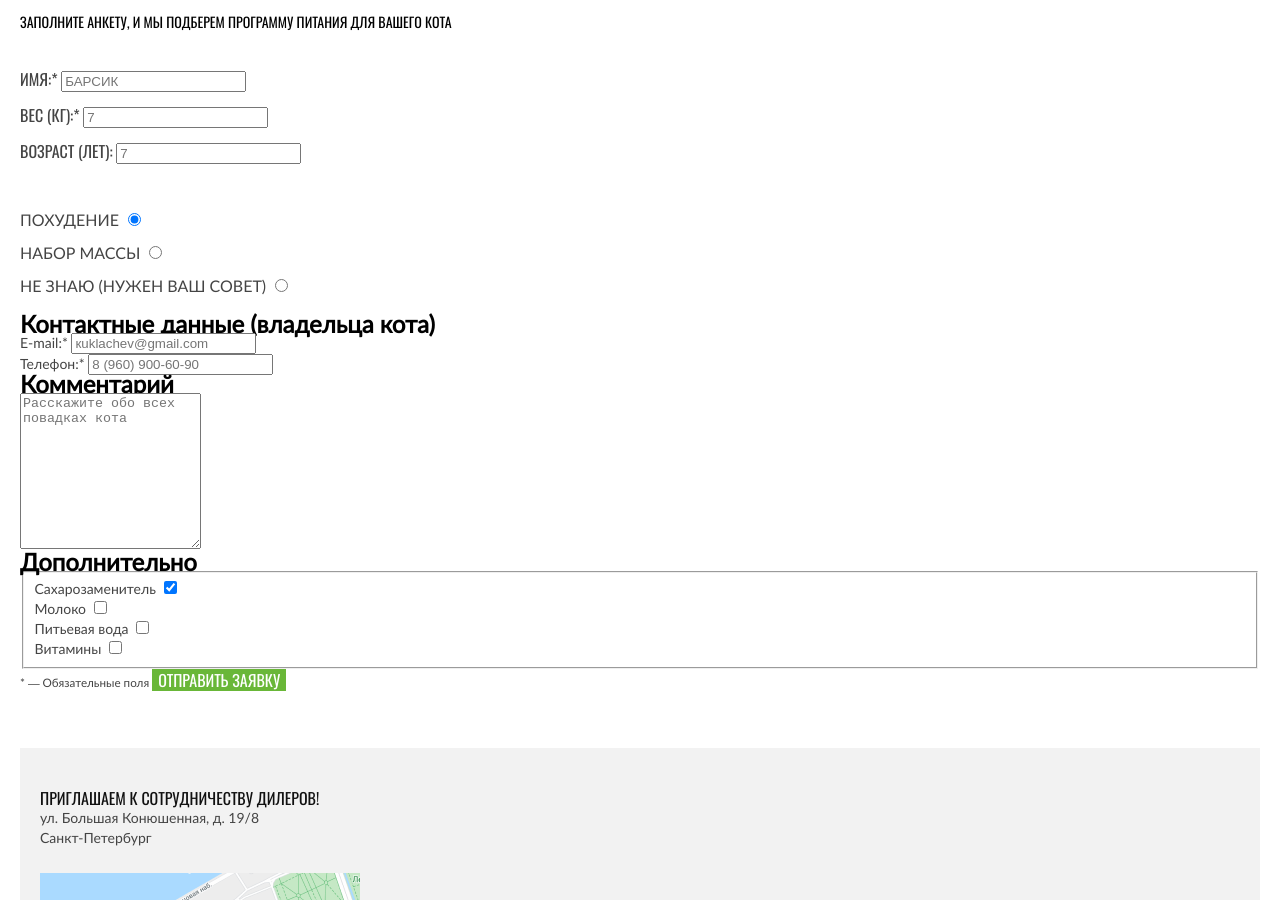
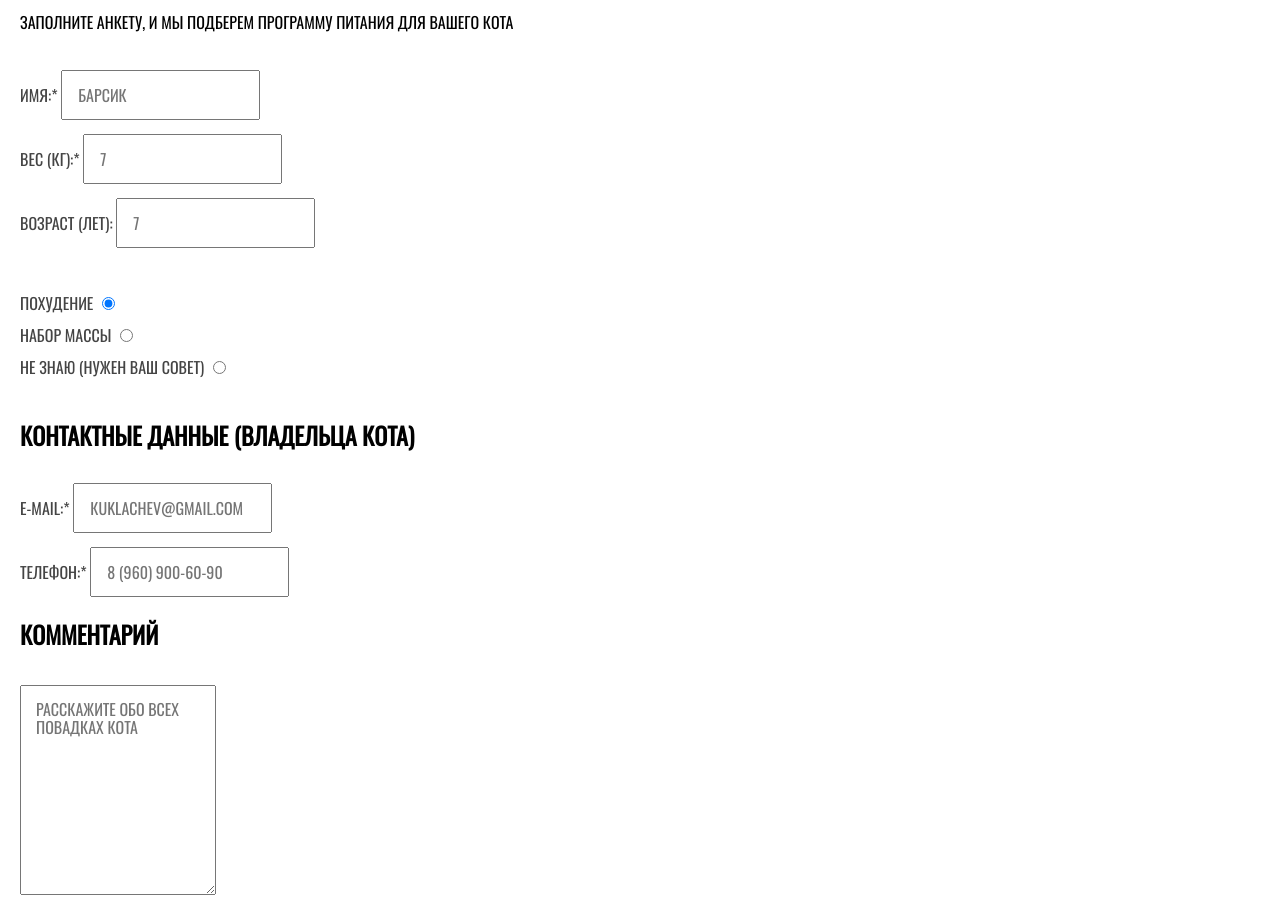
Before and after one commit to htmlacademy-adaptive/2305285-cat-energy-1, a plain HTML site: page source/form.html in a window 1280 px wide. Shown: the part 238-1138 px from the top of the page. Drawn offline with nearby package versions, Linux system fonts and the light colour scheme; files that its build step writes are made by us from their sources.

Commit message:
Работает с стилизацией страницы формы

```diff
--- a/source/form.html
+++ b/source/form.html
@@ -46,17 +46,17 @@
             <div class="program-selection__field-form field-form">
               <p class="field-form__name">
                 <label class="field-form__label" for="field-form__name">Имя:*</label>
-                <input class="field-form__input" type="text" id="field-form__name" name="name" placeholder="Барсик"
+                <input class="field-form__input input" type="text" id="field-form__name" name="name" placeholder="Барсик"
                   required>
               </p>
               <p class="field-form__weight">
                 <label class="field-form__label" for="field-form__weight">Вес (кг):*</label>
-                <input class="field-form__input" type="number" step="0.5" min="1" id="field-form__weight" name="weight"
+                <input class="field-form__input input" type="number" step="0.5" min="1" id="field-form__weight" name="weight"
                   placeholder="7" required>
               </p>
               <p class="field-form__age">
                 <label class="field-form__label" for="field-form__age">Возраст (лет):</label>
-                <input class="field-form__input" type="number" step="1" min="1" id="field-form__age" name="age"
+                <input class="field-form__input input" type="number" step="1" min="1" id="field-form__age" name="age"
                   placeholder="7">
               </p>
             </div>
@@ -86,19 +86,19 @@
             <h3 class="owner__title subtitle">Контактные данные (владельца кота)</h3>
             <p class="owner__email">
               <label class="owner__label" for="owner__email">E-mail:*</label>
-              <input class="owner__input email-icon" type="email" id="owner__email" name="email"
+              <input class="owner__input email-icon input" type="email" id="owner__email" name="email"
                 placeholder="кuklachev@gmail.com" required>
             </p>
             <p class="owner__phone">
               <label class="owner__label" for="owner__phone">Телефон:*</label>
-              <input class="owner__phone phone-icon" type="tel" id="owner__phone" name="phone"
+              <input class="owner__phone phone-icon input" type="tel" id="owner__phone" name="phone"
                 placeholder="8 (960) 900-60-90" required>
             </p>
           </div>
 
           <div class="program-selection__comment comment">
             <h3 class="comment__title subtitle">Комментарий</h3>
-            <textarea class="comment__area" name="comment" rows="10" placeholder="Расскажите обо всех повадках кота"></textarea>
+            <textarea class="comment__area input" name="comment" rows="10" placeholder="Расскажите обо всех повадках кота"></textarea>
           </div>
 
           <div class="program-selection__optionally optionally">
--- a/source/sass/base/body.scss
+++ b/source/sass/base/body.scss
@@ -34,3 +34,11 @@ body {
   text-transform: uppercase;
   color: #000000;
 }
+
+.input {
+  font-family: "Oswald", "Arial", sans-serif;
+  font-size: 16px;
+  text-transform: uppercase;
+  padding: 14px 15px;
+  line-height: 18px;
+}
--- a/source/sass/blocks/application.scss
+++ b/source/sass/blocks/application.scss
@@ -1,7 +1,10 @@
 .application {
+  font-family: "Oswald", "Arial", sans-serif;
   padding-top: 27px;
   padding-bottom: 32px;
+  font-size: 16px;
   line-height: 18px;
+  text-transform: uppercase;
 }
 
 .application__title {
@@ -10,8 +13,15 @@
 }
 
 .program-selection__description {
-  font-family: "Oswald", "Arial", sans-serif;
   color: #000000;
   text-transform: uppercase;
   margin-bottom: 39px;
 }
+
+.application__legend {
+  font-family: "Lato", "Arial", sans-serif;
+  color: #000000;
+  font-size: 14px;
+  text-transform: none;
+  line-height: 16px;
+}
--- /dev/null
+++ b/source/sass/blocks/comment.scss
@@ -0,0 +1,12 @@
+.comment {
+  padding-bottom: 23px;
+}
+
+.comment__title {
+  line-height: 26px;
+  margin-bottom: 38px;
+}
+
+.comment__area {
+  margin: 0;
+}
--- a/source/sass/blocks/field-form.scss
+++ b/source/sass/blocks/field-form.scss
@@ -1,6 +1,4 @@
 .field-form {
-  font-family: "Oswald", "Arial", sans-serif;
-  font-size: 16px;
   text-transform: uppercase;
   padding-bottom: 24px;
 }
@@ -9,7 +7,3 @@
 .field-form__weight {
   padding-bottom: 14px;
 }
-
-.field-form__input {
-  text-transform: uppercase;
-}
--- a/source/sass/blocks/main-footer.scss
+++ b/source/sass/blocks/main-footer.scss
@@ -1,5 +1,4 @@
 .main-footer {
-  padding-top: 25px;
   padding-bottom: 40px;
 }
 
--- /dev/null
+++ b/source/sass/blocks/optionally.scss
@@ -0,0 +1,17 @@
+.optionally {
+  padding-bottom: 34px;
+}
+
+.optionally__title {
+  margin-bottom: 34px;
+}
+
+.optionally__group {
+  margin: 0;
+  padding: 0;
+  border: none;
+}
+
+.optionally__item {
+  margin-bottom: 12px;
+}
--- /dev/null
+++ b/source/sass/blocks/owner.scss
@@ -0,0 +1,13 @@
+.owner {
+  padding-top: 26px;
+  padding-bottom: 24px;
+}
+
+.owner__title {
+  line-height: 26px;
+  margin-bottom: 35px;
+}
+
+.owner__email {
+  margin-bottom: 14px;
+}
--- a/source/sass/blocks/result.scss
+++ b/source/sass/blocks/result.scss
@@ -1,9 +1,3 @@
-.result {
-  font-size: 16px;
-  line-height: 18px;
-  text-transform: uppercase;
-}
-
 .result__group {
   margin: 0;
   padding: 0;
--- a/source/sass/style.scss
+++ b/source/sass/style.scss
@@ -19,3 +19,6 @@
 @import "./blocks/application.scss";
 @import "./blocks/field-form.scss";
 @import "./blocks/result.scss";
+@import "./blocks/owner.scss";
+@import "./blocks/comment.scss";
+@import "./blocks/optionally.scss";
```
